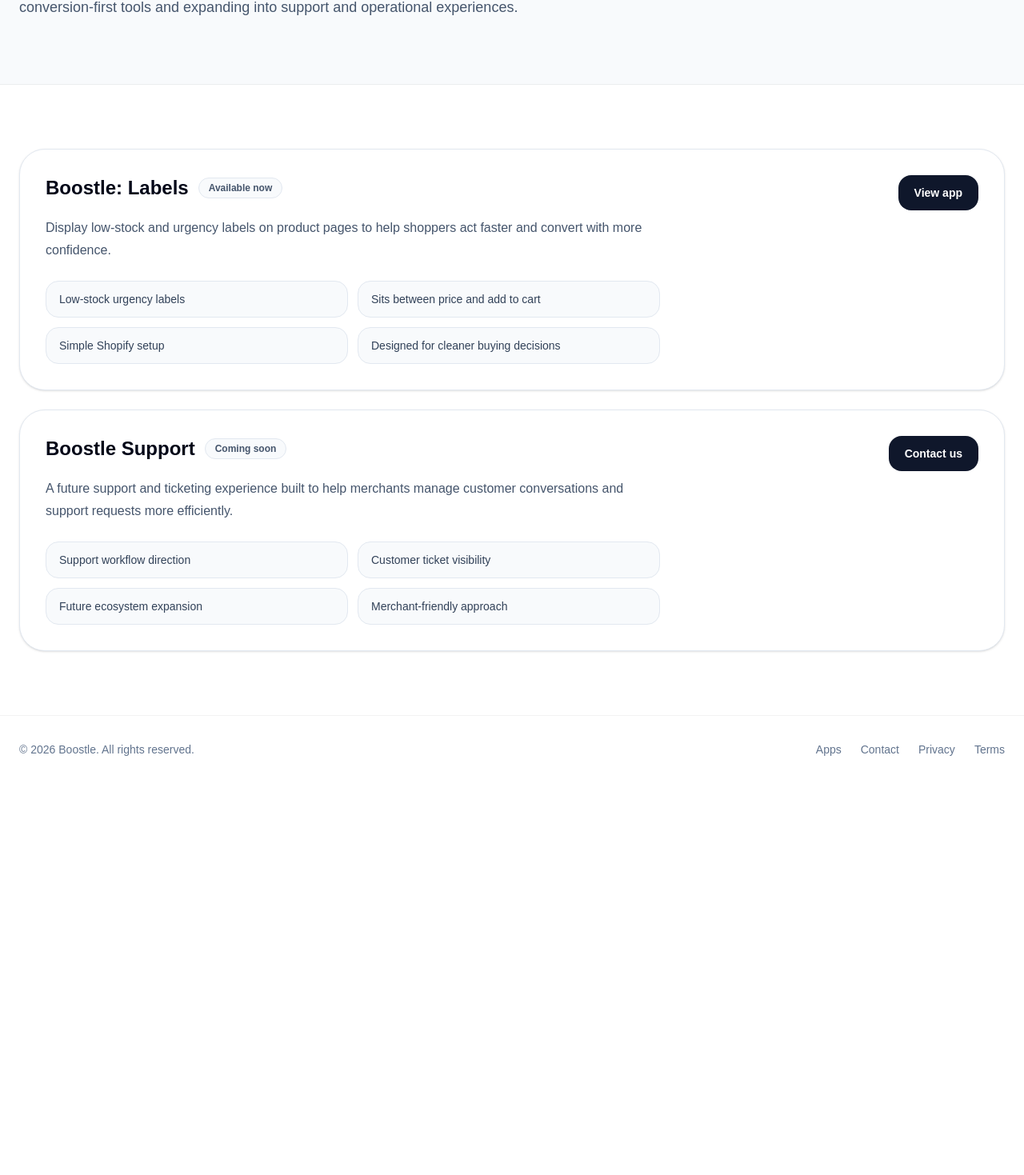
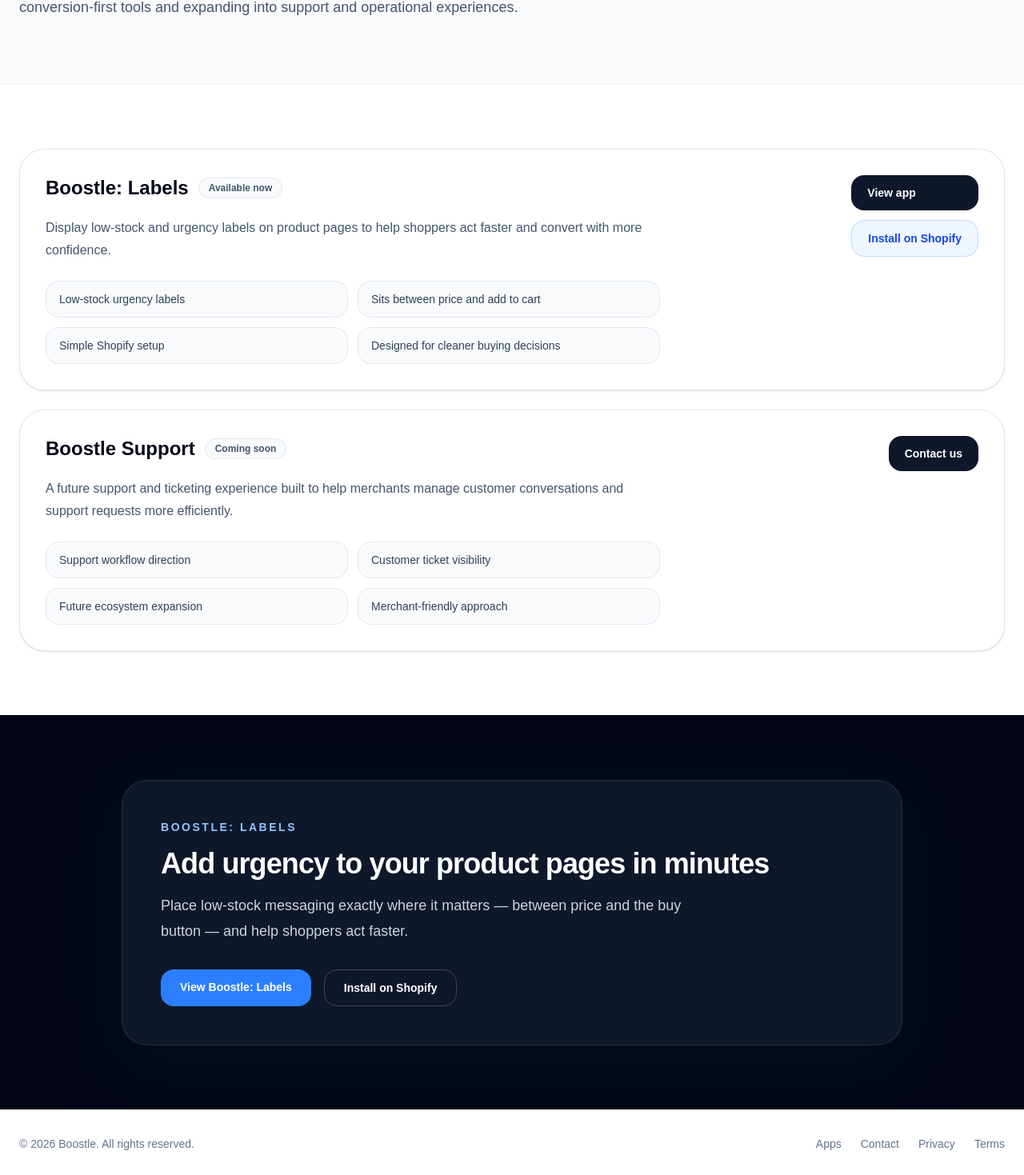
Before and after one commit to invigoratedlifestyle-dev/boostle-website, a Next.js app: page /apps in a window 1280 px wide. Shown: the part 352-1821 px from the top of the page at 80% size. Before the commit the page ends 1331 px from the top, so only its background shows below. Built offline with nearby package versions, Linux system fonts and the light colour scheme.

Commit message:
Improve apps page with install CTA and conversion section

```diff
--- a/src/app/apps/page.tsx
+++ b/src/app/apps/page.tsx
@@ -16,6 +16,7 @@
     ],
     href: "/apps/labels",
     cta: "View app",
+    install: "https://apps.shopify.com/boostle-labels",
   },
   {
     name: "Boostle Support",
@@ -61,7 +62,7 @@
               key={app.name}
               className="rounded-[2rem] border border-slate-200 bg-white p-8 shadow-sm"
             >
-              <div className="flex flex-col gap-4 md:flex-row md:items-start md:justify-between">
+              <div className="flex flex-col gap-6 md:flex-row md:items-start md:justify-between">
                 <div className="max-w-3xl">
                   <div className="flex items-center gap-3">
                     <h2 className="text-2xl font-semibold text-slate-950">
@@ -88,13 +89,24 @@
                   </ul>
                 </div>
 
-                <div className="flex shrink-0">
+                <div className="flex flex-col gap-3 shrink-0">
                   <Link
                     href={app.href}
                     className="rounded-2xl bg-slate-900 px-5 py-3 text-sm font-semibold text-white transition hover:opacity-90"
                   >
                     {app.cta}
                   </Link>
+
+                  {"install" in app && app.install && (
+                    <a
+                      href={app.install}
+                      target="_blank"
+                      rel="noreferrer"
+                      className="rounded-2xl border border-blue-200 bg-blue-50 px-5 py-3 text-sm font-semibold text-blue-700 transition hover:bg-blue-100 text-center"
+                    >
+                      Install on Shopify
+                    </a>
+                  )}
                 </div>
               </div>
             </article>
@@ -102,6 +114,44 @@
         </div>
       </section>
 
+      {/* 🔥 New conversion CTA */}
+      <section className="border-t border-black/5 bg-slate-950 py-20">
+        <div className="mx-auto max-w-5xl px-6">
+          <div className="rounded-[2rem] border border-white/10 bg-slate-900 px-8 py-12 text-white shadow-[0_20px_80px_rgba(15,23,42,0.5)] sm:px-12">
+            <p className="text-sm font-semibold uppercase tracking-[0.18em] text-blue-300">
+              Boostle: Labels
+            </p>
+
+            <h2 className="mt-4 text-3xl font-bold tracking-tight sm:text-4xl">
+              Add urgency to your product pages in minutes
+            </h2>
+
+            <p className="mt-4 max-w-2xl text-lg leading-8 text-slate-300">
+              Place low-stock messaging exactly where it matters — between price
+              and the buy button — and help shoppers act faster.
+            </p>
+
+            <div className="mt-8 flex flex-col gap-4 sm:flex-row">
+              <Link
+                href="/apps/labels"
+                className="rounded-2xl bg-blue-500 px-6 py-3 text-sm font-semibold text-white transition hover:bg-blue-600"
+              >
+                View Boostle: Labels
+              </Link>
+
+              <a
+                href="https://apps.shopify.com/boostle-labels"
+                target="_blank"
+                rel="noreferrer"
+                className="rounded-2xl border border-white/20 px-6 py-3 text-sm font-semibold text-white transition hover:bg-white/5"
+              >
+                Install on Shopify
+              </a>
+            </div>
+          </div>
+        </div>
+      </section>
+
       <Footer />
     </main>
   );
```
